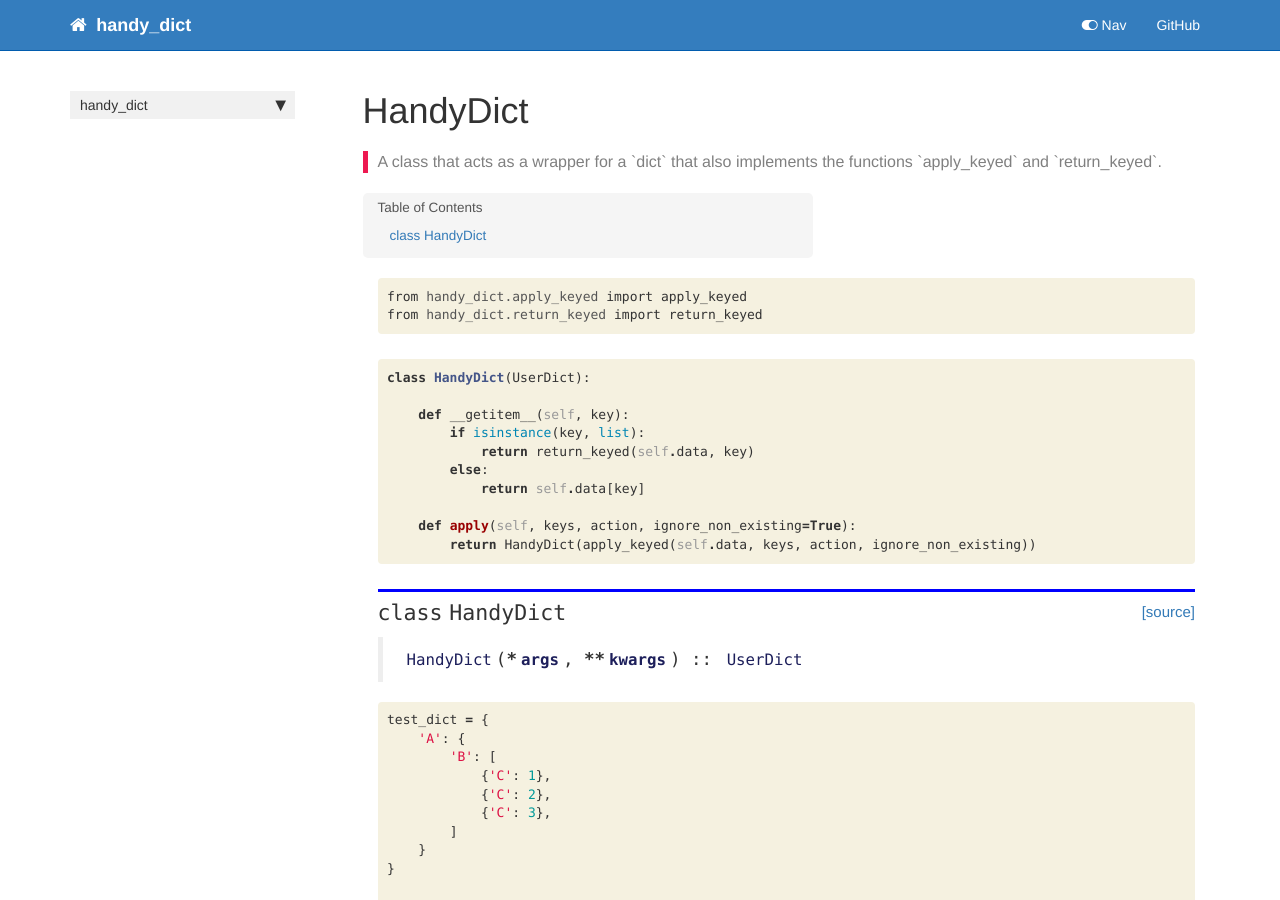
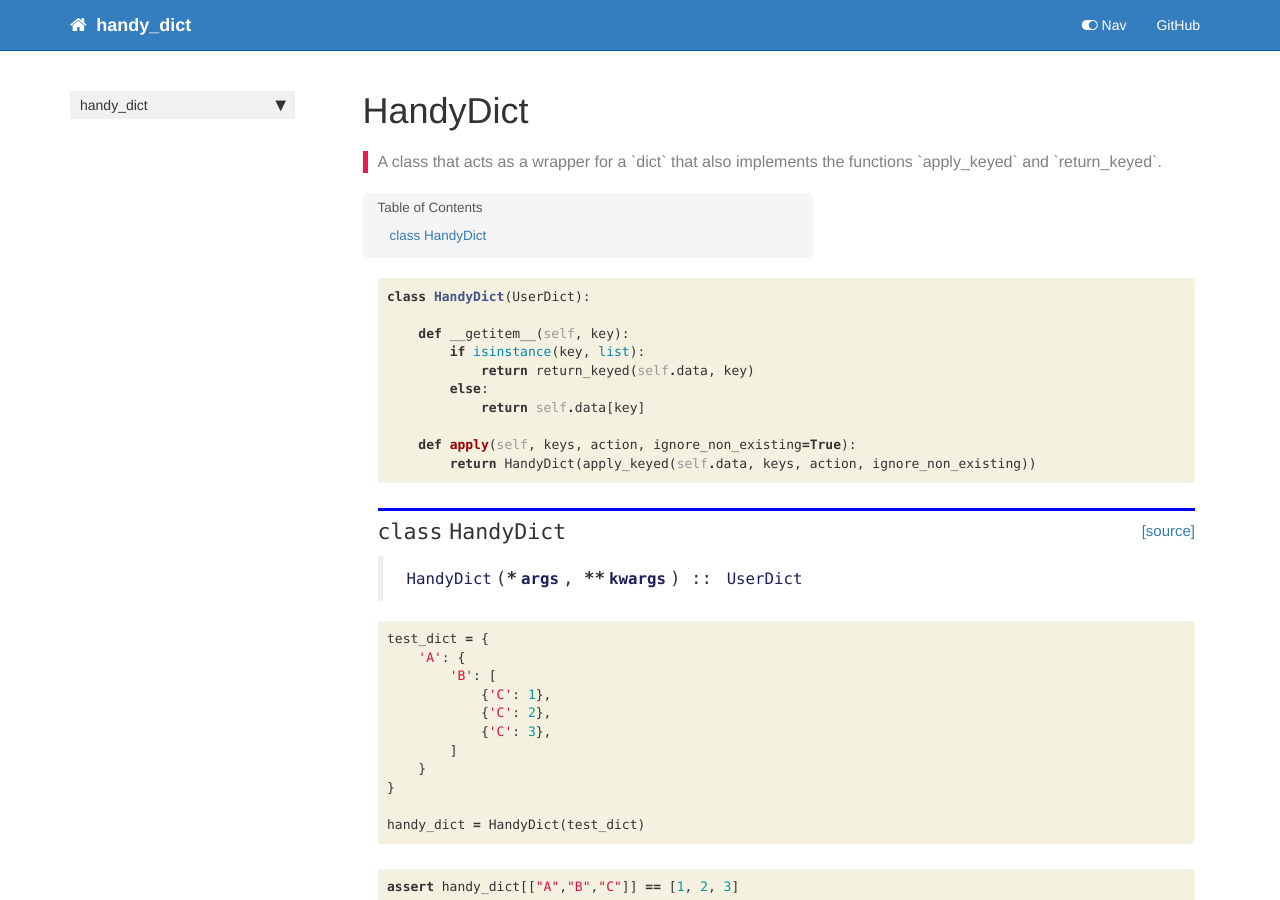
Before and after one commit to fferegrino/handy-dict, a Jekyll site: the page built from docs/handy_dict.html, in a window 1280 px wide and 900 px high. Built offline with Jekyll 4.4.1, drawn with Linux system fonts in a browser that asks for light colours; nearby versions of some CDN libraries; comment, search, counter and statistics services are not loaded.

Commit message:
Update docs

```diff
--- a/docs/handy_dict.html
+++ b/docs/handy_dict.html
@@ -23,24 +23,6 @@
     {% raw %}
 
 <div class="cell border-box-sizing code_cell rendered">
-
-</div>
-    {% endraw %}
-
-    {% raw %}
-
-<div class="cell border-box-sizing code_cell rendered">
-<div class="input">
-
-<div class="inner_cell">
-    <div class="input_area">
-<div class=" highlight hl-ipython3"><pre><span></span><span class="kn">from</span> <span class="nn">handy_dict.apply_keyed</span> <span class="kn">import</span> <span class="n">apply_keyed</span>
-<span class="kn">from</span> <span class="nn">handy_dict.return_keyed</span> <span class="kn">import</span> <span class="n">return_keyed</span>
-</pre></div>
-
-    </div>
-</div>
-</div>
 
 </div>
     {% endraw %}
```
Also changed, not shown: 2 other files.
